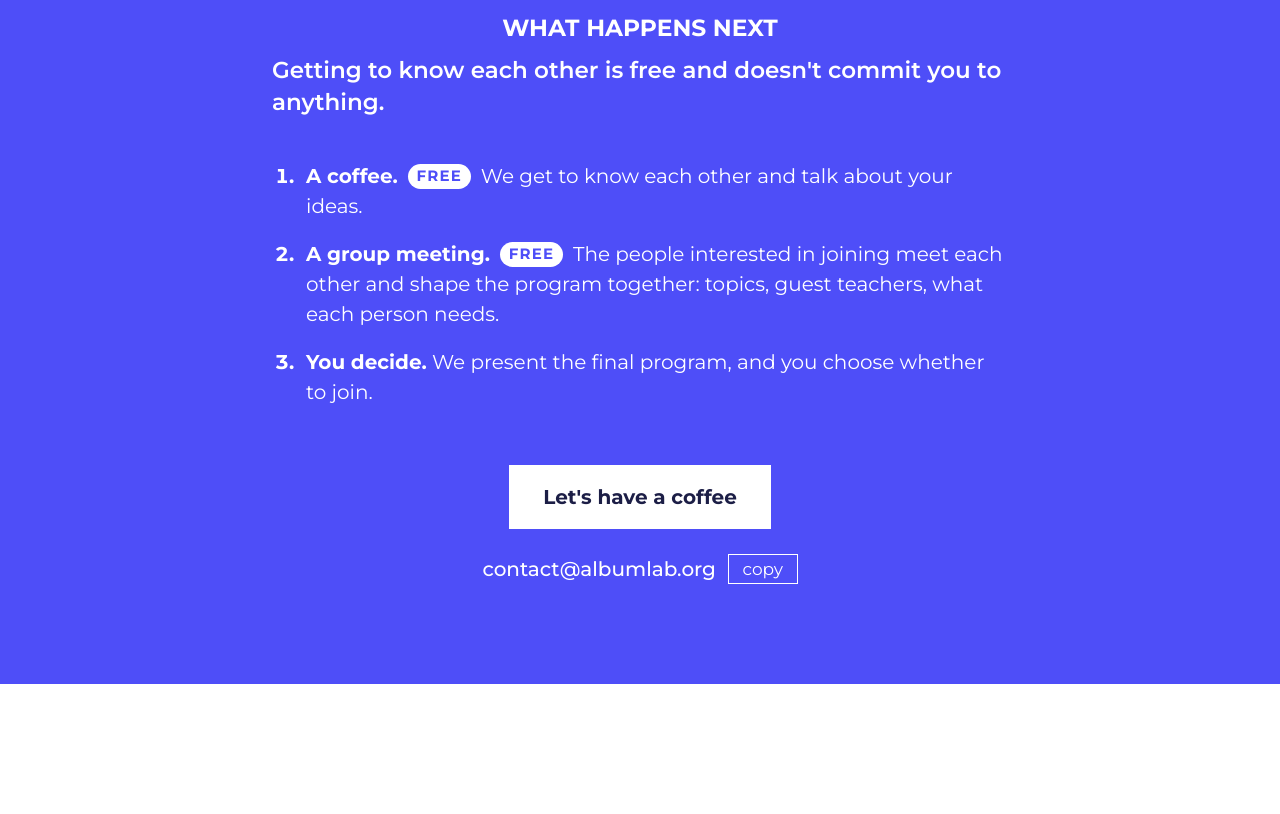
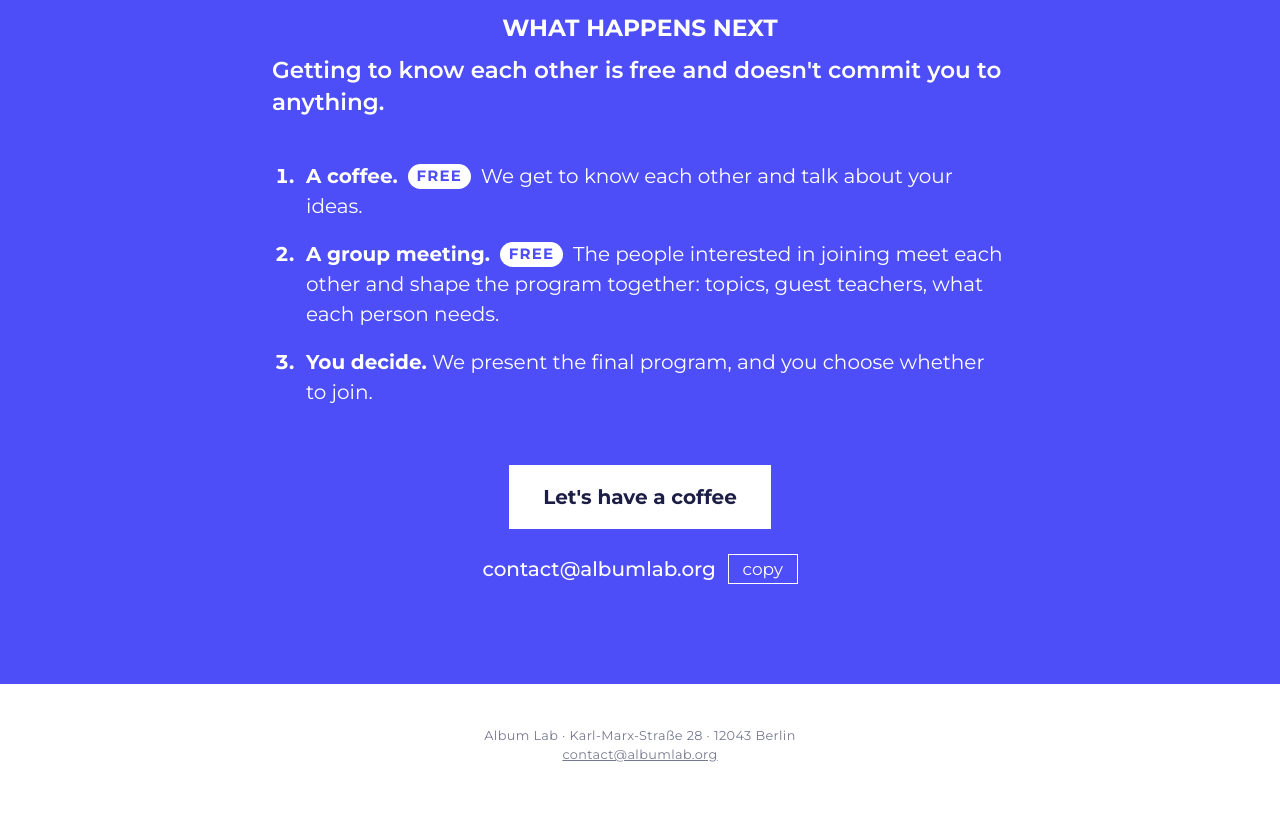
Before and after one commit to manuelpessoadelima/albumlab, a plain HTML site: page index.html in a window 1280 px wide. Shown: the part 6256-7070 px from the top of the page. Before the commit the page ends 6940 px from the top, so only its background shows below. Drawn offline with Linux system fonts and the light colour scheme.

Commit message:
Add small footer with address and contact e-mail
Co-Authored-By: Claude Opus 5.5 <noreply@anthropic.com>

```diff
--- a/css/stylesheet.css
+++ b/css/stylesheet.css
@@ -775,6 +775,25 @@ textarea{
     display: none;
 }
 
+/* small, discreet footer with the address */
+.site-footer{
+    padding: 2.5rem var(--gutter) 3rem;
+    text-align: center;
+    font-family: 'montserrat', sans-serif;
+    font-size: 0.8rem;
+    letter-spacing: 0.03em;
+    color: var(--color-text-dark);
+    opacity: 0.6;
+}
+
+.site-footer p{
+    margin: 0.3em 0;
+}
+
+.site-footer a{
+    color: inherit;
+}
+
 /* "What happens next": three numbered steps before the e-mail button */
 .next-steps-title{
     margin-top: 2em;
--- a/index.html
+++ b/index.html
@@ -203,6 +203,11 @@
         </section>
     </main>
 
+    <footer class="site-footer">
+        <p>Album Lab · Karl-Marx-Straße 28 · 12043 Berlin</p>
+        <p><a href="mailto:contact@albumlab.org">contact@albumlab.org</a></p>
+    </footer>
+
 <script src="/assets/script.js?v=5"></script>
 </body>
 </html>
```
